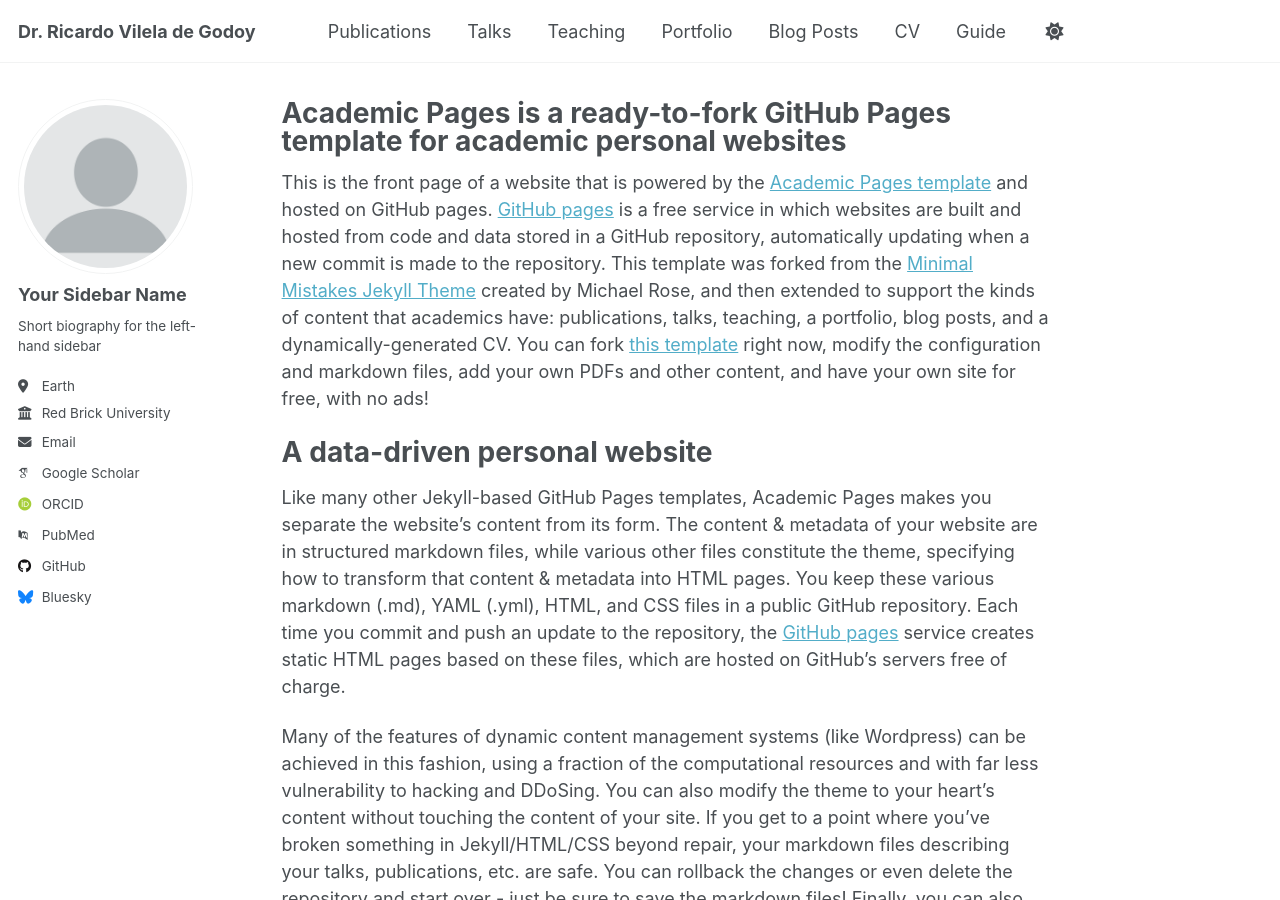
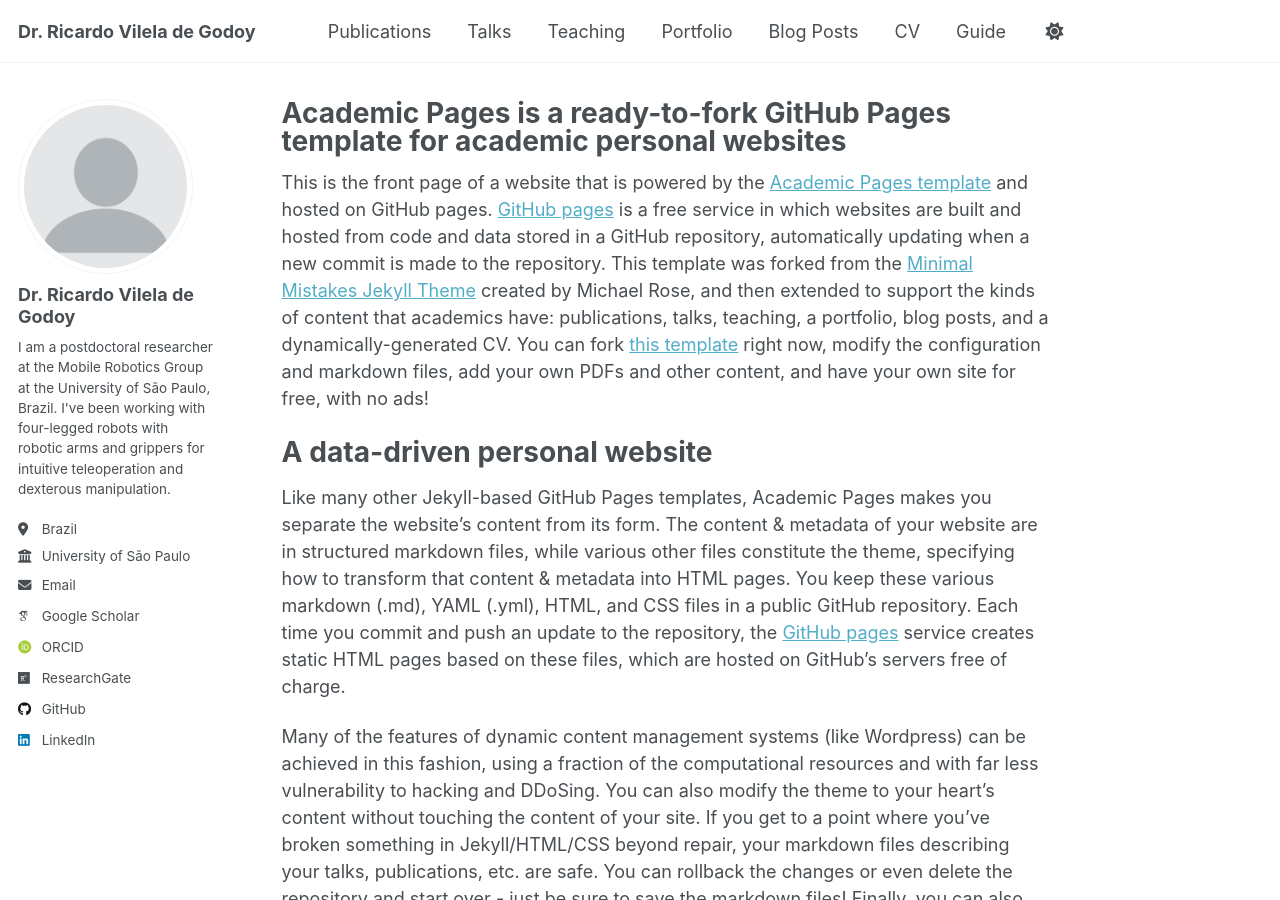
Before and after one commit to ricardovgodoy/ricardovgodoy.github.io, a Jekyll site: the page built from _pages/about.md, in a window 1280 px wide and 900 px high. Built offline with Jekyll 4.4.1, drawn with Linux system fonts in a browser that asks for light colours; some web fonts are replaced.

Commit message:
Update _config.yml

```diff
--- a/_config.yml
+++ b/_config.yml
@@ -23,35 +23,35 @@
 author:
   # Biographic information
   avatar           : "profile.png"
-  name             : "Your Sidebar Name"
+  name             : "Dr. Ricardo Vilela de Godoy"
   pronouns         : # example: "she/her"
-  bio              : "Short biography for the left-hand sidebar"
-  location         : "Earth"
-  employer         : "Red Brick University"
+  bio              : "I am a postdoctoral researcher at the Mobile Robotics Group at the University of São Paulo, Brazil. I've been working with four-legged robots with robotic arms and grippers for intuitive teleoperation and dexterous manipulation."
+  location         : "Brazil"
+  employer         : "University of São Paulo"
   uri              : # URL
-  email            : "none@example.org"
+  email            : "vgodoy.ricardo@gmail.com"
 
   # Academic websites
   academia         : # URL
   arxiv            : # URL - Update with the correct link to your profile
-  googlescholar    : "https://scholar.google.com/citations?user=PS_CX0AAAAAJ"
+  googlescholar    : "https://scholar.google.com/citations?user=vVXZEB8AAAAJ&hl=en&oi=ao"
   impactstory      : # URL
-  orcid            : "http://orcid.org/yourorcidurl"
+  orcid            : "https://orcid.org/0000-0002-5323-9299"
   semantic         : # URL
-  pubmed           : "https://www.ncbi.nlm.nih.gov/pubmed/?term=john+snow"
-  researchgate     : # URL
+  pubmed           : # URL
+  researchgate     : "https://www.researchgate.net/profile/Ricardo-Vilela-De-Godoy?ev=hdr_xprf"
   scopus           : # URL
 
   # Repositories and software development
   bitbucket        : # Username - Update with your username on the site
   codepen          : # Username
   dribbble         : # Username
-  github           : "academicpages"
+  github           : "ricardovgodoy"
   kaggle           : # Username
   stackoverflow    : # User number or user number and name (i.e., use "1" or "1/jeff-atwood")
 
   # Social media
-  bluesky          : "bsky.app" # Replace this with you Bluesky username
+  bluesky          : # Username
   facebook         : # Username
   flickr           : # Username
   foursquare       : # Username
@@ -60,7 +60,7 @@
   keybase          : # Username
   instagram        : # Username
   lastfm           : # Username
-  linkedin         : # Username
+  linkedin         : "https://www.linkedin.com/in/ricardo-vilela-de-godoy/"
   mastodon         : # URL
   medium           : # URL
   pinterest        : # Username
```
